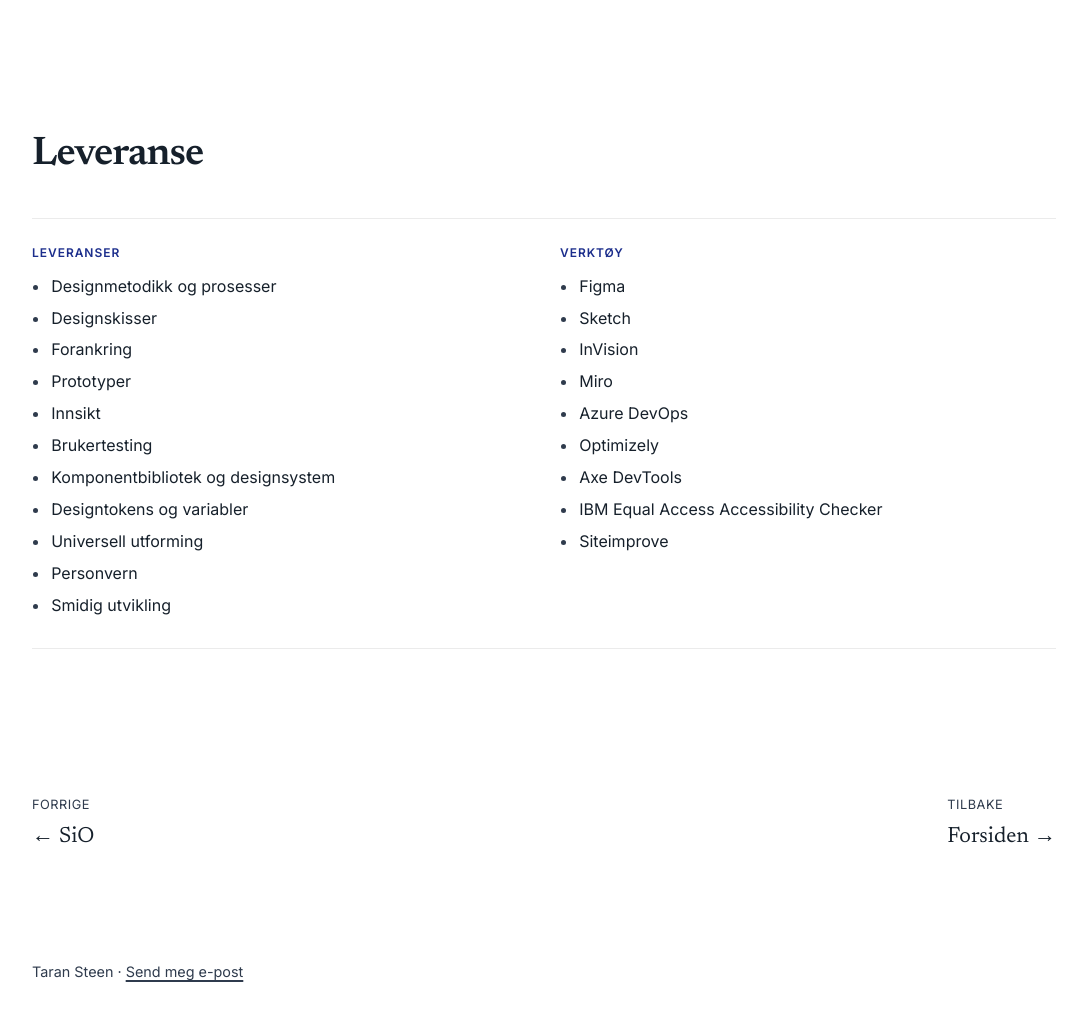
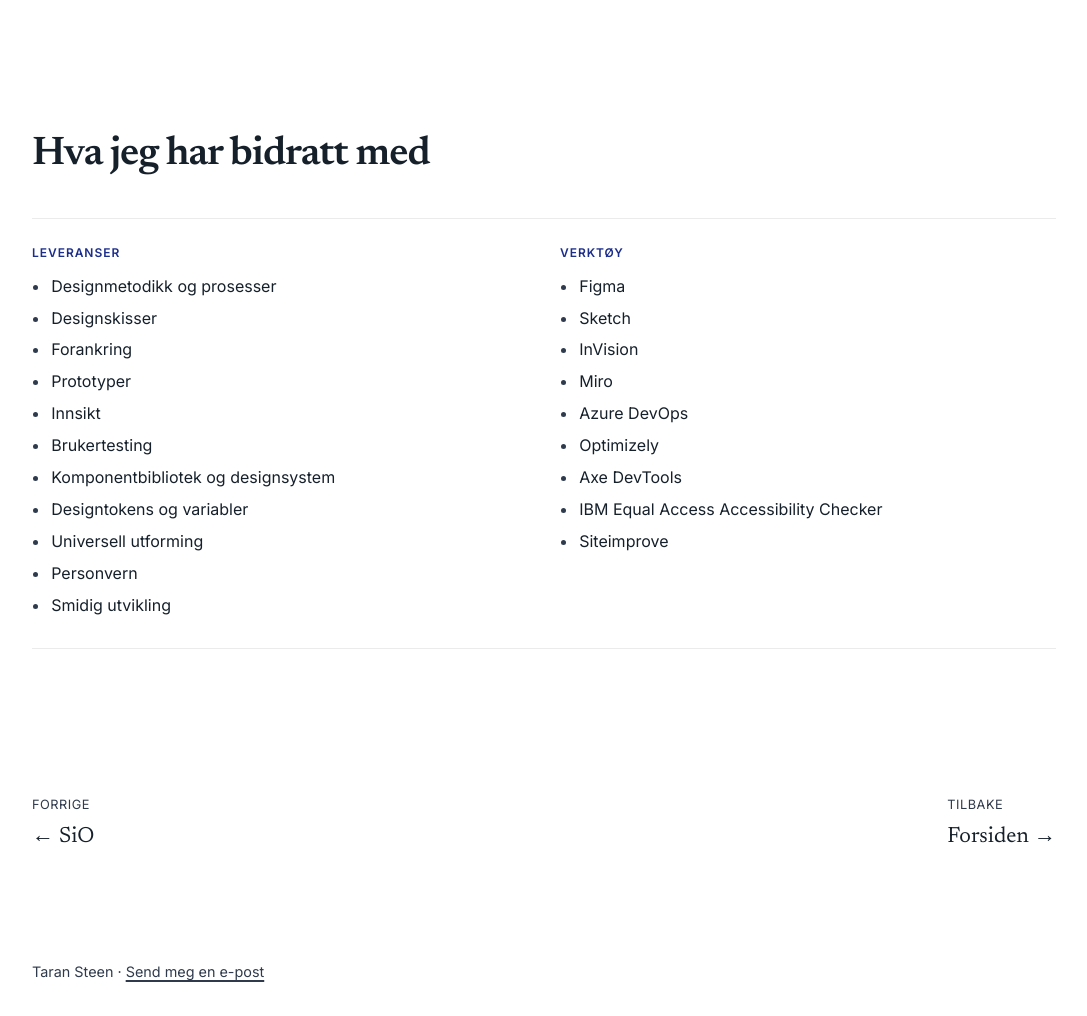
Before and after one commit to taransteen/Tarans-portfolio, a plain HTML site: page arbeid-4.html in a window 1280 px wide. Shown: the part 8980-9996 px from the top of the page, without its empty margins (96-1183 px from the left). Drawn offline with Linux system fonts and the light colour scheme.

Commit message:
Add files via upload
"Hva jeg har bidratt med"

```diff
--- a/arbeid-4.html
+++ b/arbeid-4.html
@@ -145,7 +145,7 @@
     </section>
 
     <section class="section wrap" aria-labelledby="bidrag">
-      <h2 id="bidrag">Leveranse</h2>
+      <h2 id="bidrag">Hva jeg har bidratt med</h2>
       <dl class="facts facts--text">
         <div>
           <dt>Leveranser</dt>
@@ -192,7 +192,7 @@
 
   <footer class="site-footer">
     <div class="wrap">
-      <p style="margin:0">Taran Steen · <a href="mailto:taransteen@gmail.com">Send meg e-post</a></p>
+      <p style="margin:0">Taran Steen · <a href="#" data-mail-u="taransteen" data-mail-d="gmail.com">Send meg en e-post</a></p>
     </div>
   </footer>
 </body>
```
Also changed, not shown: arbeid-1.html (+5 -2 lines), arbeid-2.html (+2 -2 lines).
